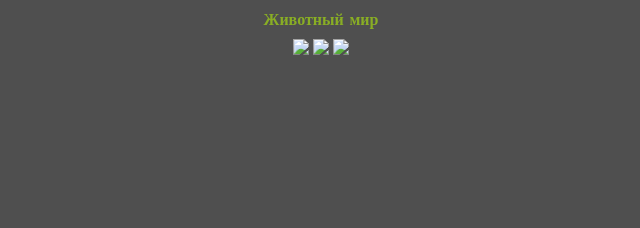
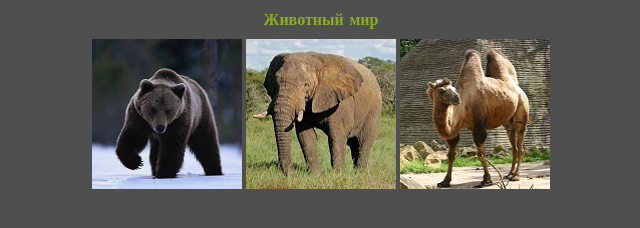
Before and after one commit to Space27/AnimalWorld, a plain HTML site: page index.htm in a window 1280 px wide. Shown: the whole page, without its empty margins (319-959 px from the left). Drawn offline with Linux system fonts and the light colour scheme.

Commit message:
change img ways

```diff
--- a/index.htm
+++ b/index.htm
@@ -15,8 +15,8 @@
 </head>
 <body>
     <h1 style="font-size: medium; font-family: Comic Sans MS; text-align: center;">Животный мир</h1>
-    <center><a href="links/bear.htm"><img src="images/bear_.jpg"></a>
-    <a href="links/elephant.htm"><img src="images/elephant_.jpg"></a>
-    <a href="links/camel.htm"><img src="images/camel_.jpg"></a></center>
+    <center><a href="links/bear.htm"><img src="img/bear_.jpg"></a>
+    <a href="links/elephant.htm"><img src="img/elephant_.jpg"></a>
+    <a href="links/camel.htm"><img src="img/camel_.jpg"></a></center>
 </body>
 </html>
```
